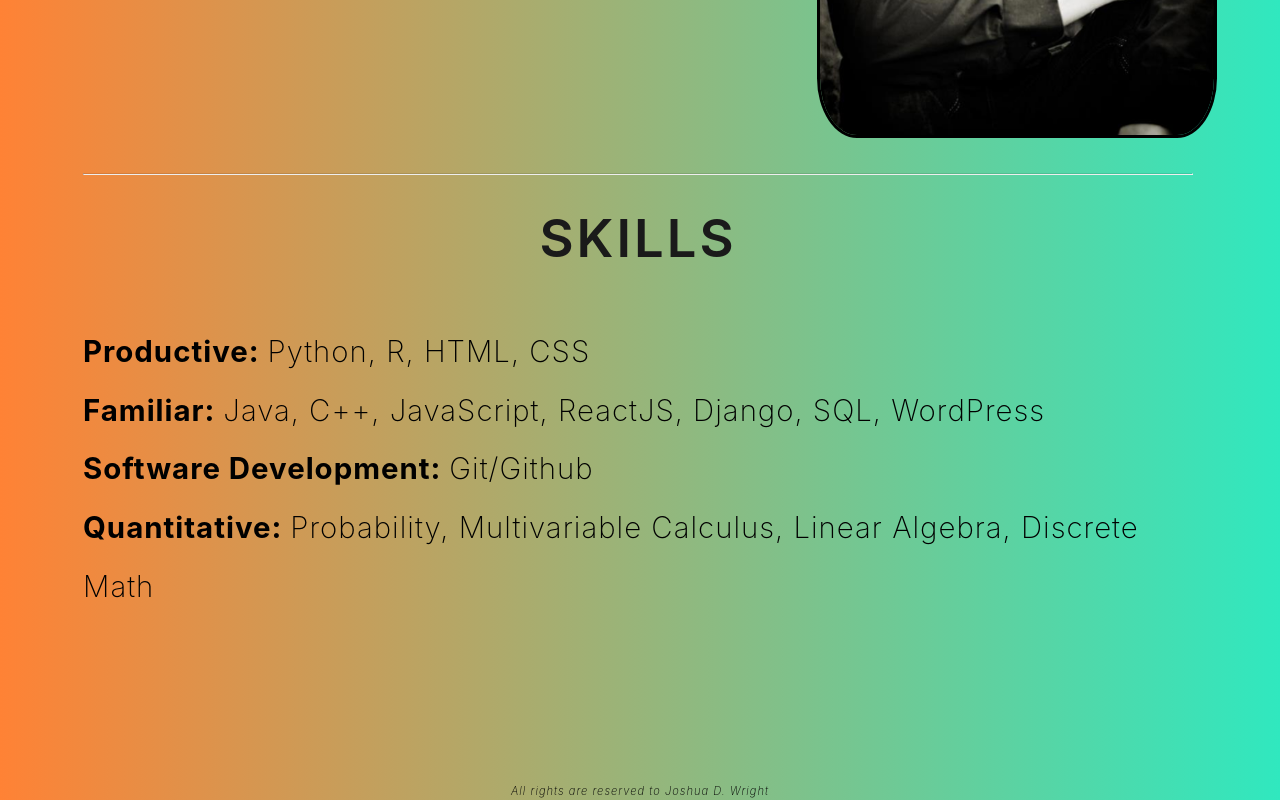
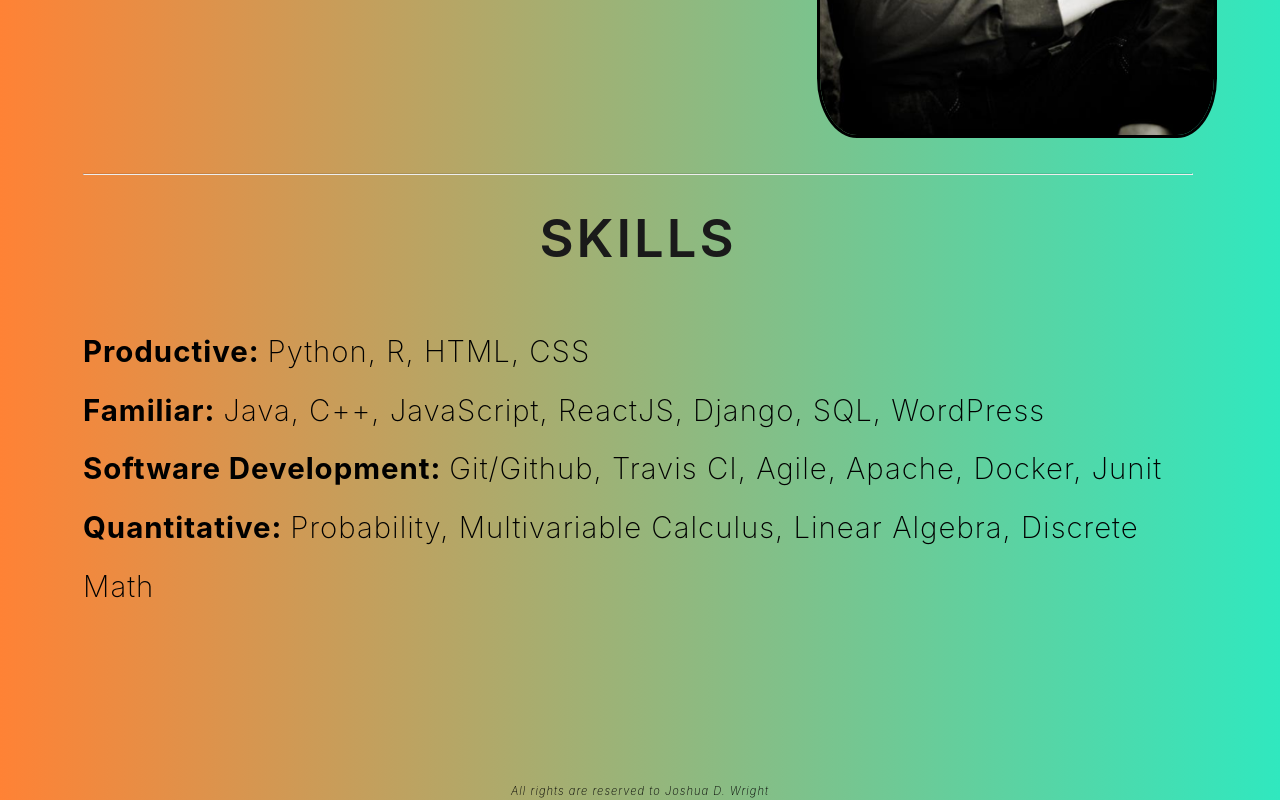
Before and after one commit to Jwright707/jdwportfolio, a React (Create React App) app: page / in a window 1280 px wide. Shown: the part 731-1531 px from the top of the page. Built offline with nearby package versions, Linux system fonts and the light colour scheme.

Commit message:
Home Update

```diff
--- a/src/components/home.js
+++ b/src/components/home.js
@@ -27,7 +27,8 @@ class Home extends Component {
               <b>Familiar: </b> Java, C++, JavaScript, ReactJS, Django, SQL,
               WordPress
               <br />
-              <b>Software Development: </b> Git/Github
+              <b>Software Development: </b> Git/Github, Travis CI, Agile,
+              Apache, Docker, Junit
               <br />
               <b>Quantitative: </b> Probability, Multivariable Calculus, Linear
               Algebra, Discrete Math
```
